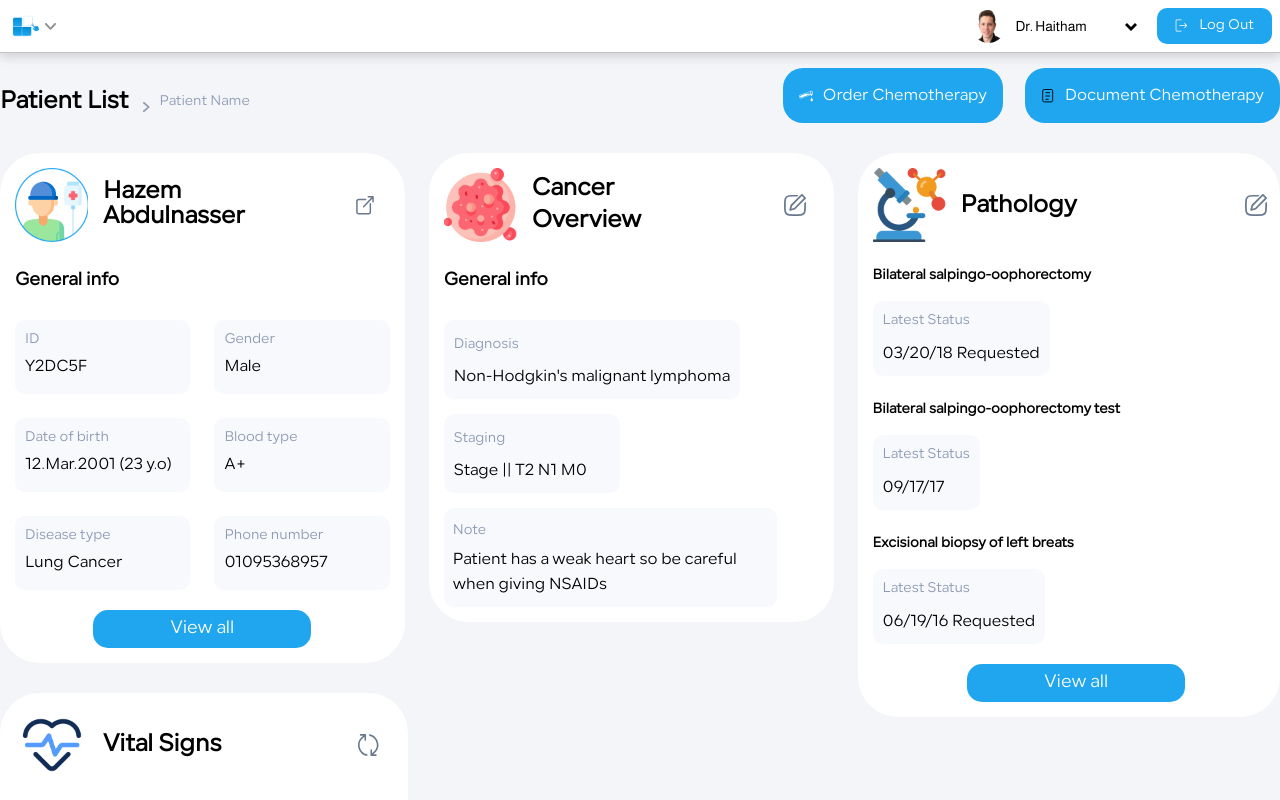
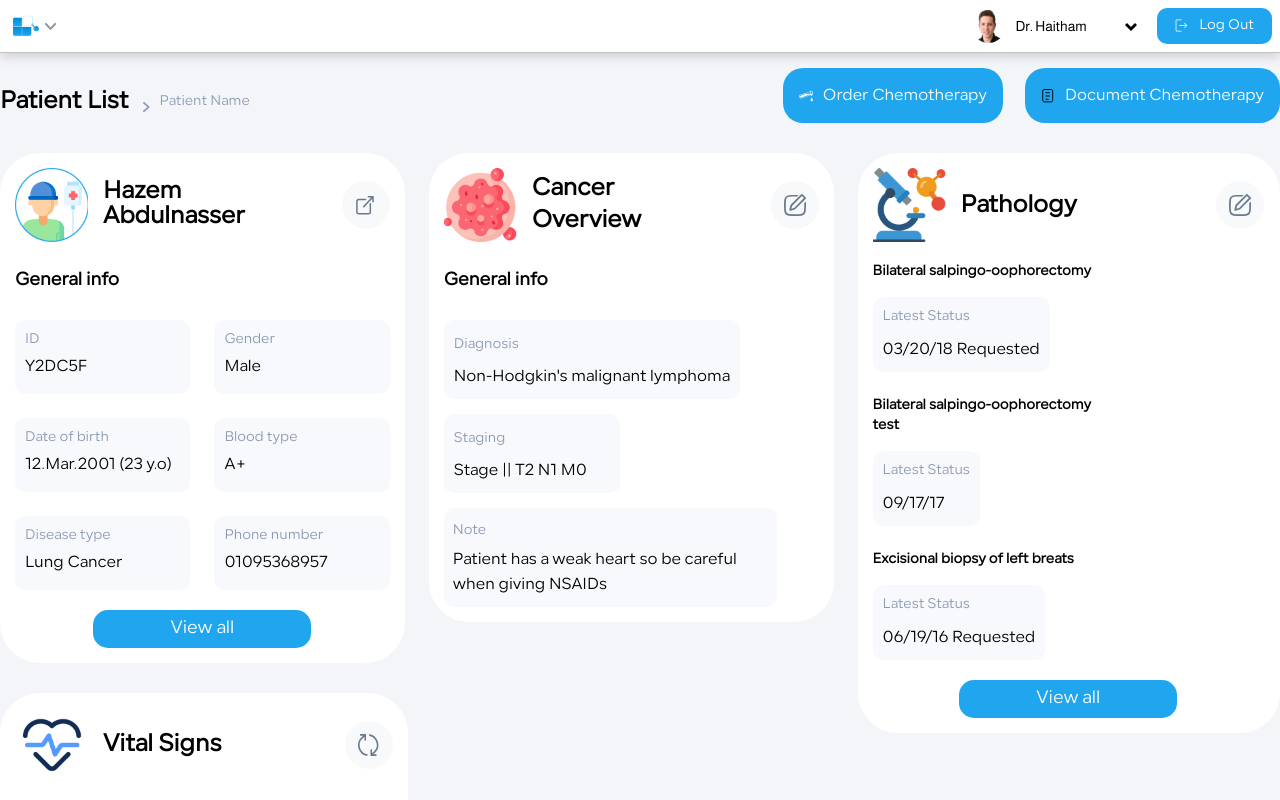
Before and after one commit to m-emadeddin/chemotherapy-management-system, a React (Create React App) app: page /patient in a window 1280 px wide. Shown: the top 800 px of the page. Built offline with nearby package versions, Linux system fonts and the light colour scheme.

Commit message:
add hover effects on buttons on patient page

```diff
--- a/src/pages/Patient/index.jsx
+++ b/src/pages/Patient/index.jsx
@@ -164,7 +164,7 @@ export default function PatientPage() {
                       <Button
                         size="lg"
                         shape="circle"
-                        className="w-[48px] !rounded-[24px]"
+                        className="w-[48px] !rounded-[24px] action-button"
                         onClick={togglePopup}
                       >
                         <Img src="images/img_map.svg" />
@@ -220,7 +220,7 @@ export default function PatientPage() {
                     <Button
                       size="lg"
                       shape="circle"
-                      className="w-[48px] !rounded-[24px]"
+                      className="w-[48px] !rounded-[24px] action-button"
                     >
                       <Img src="images/img_edit.svg" />
                     </Button>
@@ -284,7 +284,7 @@ export default function PatientPage() {
                   <Button
                     size="lg"
                     shape="circle"
-                    className="w-[48px] !rounded-[24px]"
+                    className="w-[48px] !rounded-[24px] action-button"
                   >
                     <Img src="images/img_clock.svg" />
                   </Button>
@@ -323,7 +323,7 @@ export default function PatientPage() {
             </div>
 
             {/* pathology section */}
-            <div className="flex w-[33%] flex-col gap-5 rounded-[40px] bg-white-A700 py-[15px] pl-[15px] md:w-full">
+            <div className="flex w-[33%] flex-col gap-4 rounded-[40px] bg-white-A700 py-[15px] pl-[15px] md:w-full px-4">
               <div className="flex items-center justify-between gap-5">
                 <div className="flex w-[77%] items-center gap-[15px]">
                   <Img
@@ -331,14 +331,14 @@ export default function PatientPage() {
                     alt="patientina"
                     className="h-[74px] w-[73px] object-cover"
                   />
-                  <Heading size="md" as="h4" className="mb-5 self-end">
+                  <Heading size="md" as="h3" className="mb-5 self-end">
                     Pathology
                   </Heading>
                 </div>
                 <Button
                   size="lg"
                   shape="circle"
-                  className="w-[48px] !rounded-[24px]"
+                  className="w-[48px] !rounded-[24px] action-button"
                 >
                   <Img src="images/img_edit.svg" />
                 </Button>
```
